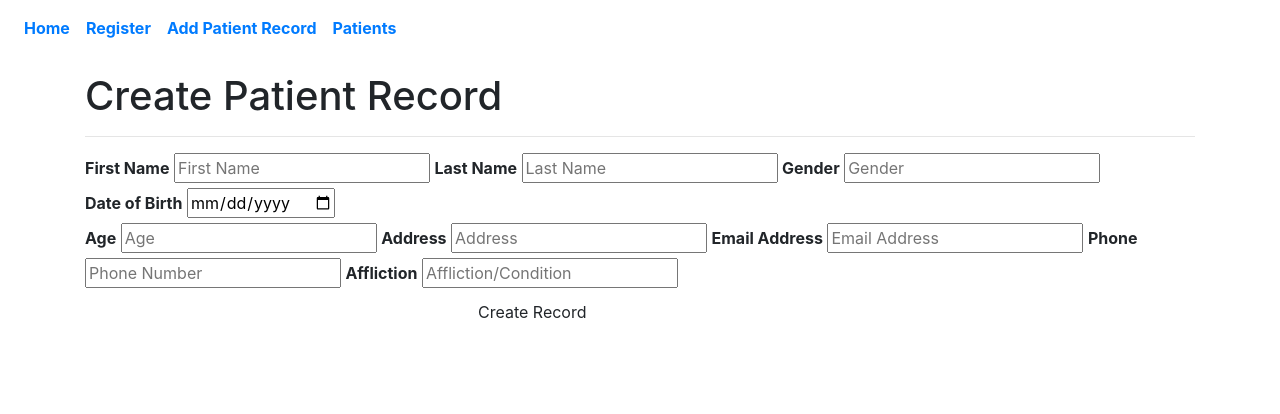
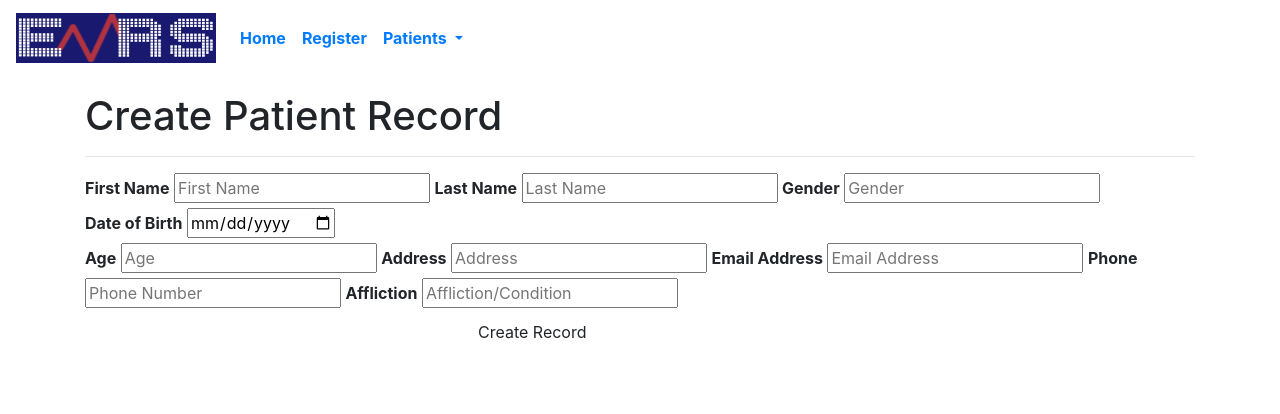
Before and after one commit to Webdev-ment/IA, a PHP site: page /AddPatientInfo in a window 1280 px wide. Shown: the top 414 px of the page. Run offline with PHP 8.4, Linux system fonts and the light colour scheme; some libraries are stand-ins or nearby versions.

Commit message:
frontend finished
finished

```diff
--- a/AddPatientInfo.php
+++ b/AddPatientInfo.php
@@ -5,22 +5,37 @@
     <meta http-equiv="X-UA-Compatible" content="IE=edge">
     <meta name="viewport" content="width=device-width, initial-scale=1.0">
     <title>Create Patient Record</title>
+    <link rel="stylesheet" href="https://cdn.jsdelivr.net/npm/bootstrap@4.5.3/dist/css/bootstrap.min.css" integrity="sha384-TX8t27EcRE3e/ihU7zmQxVncDAy5uIKz4rEkgIXeMed4M0jlfIDPvg6uqKI2xXr2" crossorigin="anonymous">
+    <link rel="stylesheet" href="style.css">
 </head>
 <nav class=" navi navbar navbar-expand-sm  sticky-top" >
+<div class="">
+    <a class="navbar-brand" href="./index.php">
+      <img src="./EMR_S.png" alt="" width="200px" height="50px">
+    </a>
+</div>
 <ul class="navbar-nav" style="font-weight:bold;">
     <li class="nav-item active">
-      <a class="nav-link" href="#" >Home</a>
+      <a class="nav-link" href="./index.php" >Home</a>
     </li>
     <li class="nav-item active">
       <a class="nav-link" href="./registration.php">Register</a>
     </li>
-    <li class="nav-item active">
-      <a class="nav-link" href="./AddPatientInfo">Add Patient Record</a>
-    </li>
-    <li class="nav-item active">
-      <a class="nav-link " href="./viewPatientInfo">Patients</a>
-    </li>
+    <li class="nav-item dropdown active">
+        <a class="nav-link dropdown-toggle" href="#" id="navbarDropdownMenuLink" data-toggle="dropdown" aria-haspopup="true" aria-expanded="false">
+        Patients
+        </a>
+        <div class="dropdown-menu" aria-labelledby="navbarDropdownMenuLink">
+          <a class="dropdown-item" href="./AddPatientInfo"><b>Create Patient Records</b></a>
+          <a class="dropdown-item" href="./viewPatientInfo"><b>View Patient Records</b></a>
+          <a class="dropdown-item" href="#"><b>Edit Patient Record</b></a>
+          <div class="dropdown-divider"></div>
+          <a class="dropdown-item" href="#" style="color: red;"><b>Delete Patient Records</b></a>
+        </div>
+      </li>
+
   </ul>
+
 
 </nav>
 <body class="patientbg" >
```
Also changed, not shown: viewPatientInfo.php (+26 -10 lines).
